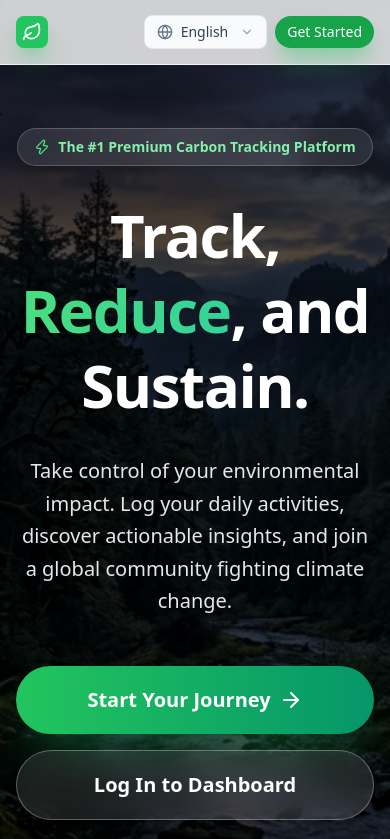
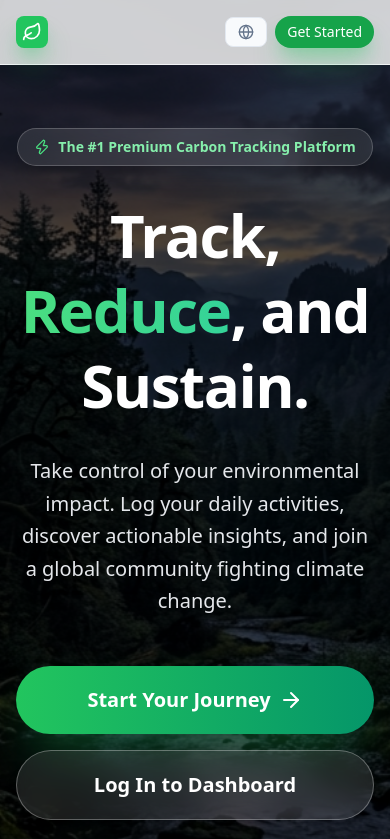
Before and after one commit to Tej1Pratap/Carbon-Footprint, a React (Vite) app in the folder frontend/: page / in a window 390 px wide. Shown: the top 839 px of the page. Built offline with nearby package versions, Linux system fonts and the light colour scheme.

Commit message:
Fix language selector on mobile

```diff
--- a/frontend/src/components/GoogleTranslate.jsx
+++ b/frontend/src/components/GoogleTranslate.jsx
@@ -135,8 +135,8 @@ const GoogleTranslate = () => {
         className="flex items-center gap-2 bg-slate-50 border border-slate-200 rounded-lg py-1.5 px-3 text-sm text-slate-700 font-medium hover:bg-slate-100 transition-colors focus:outline-none focus:ring-2 focus:ring-green-500/20"
       >
         <Globe size={16} className="text-slate-500" />
-        <span className="max-w-[100px] truncate">{currentLang.name.split(' ')[0]}</span>
-        <ChevronDown size={14} className="text-slate-400 ml-1" />
+        <span className="max-w-[100px] truncate hidden sm:inline-block">{currentLang.name.split(' ')[0]}</span>
+        <ChevronDown size={14} className="text-slate-400 ml-1 hidden sm:inline-block" />
       </button>
 
       {/* Custom Dropdown Menu */}
--- a/frontend/src/layouts/AdminLayout.jsx
+++ b/frontend/src/layouts/AdminLayout.jsx
@@ -188,7 +188,7 @@ const AdminLayout = ({ children }) => {
 
           <div className="flex items-center space-x-2 md:space-x-4">
             {/* Language Selector */}
-            <div className="flex items-center mt-1 hidden md:block">
+            <div className="flex items-center mt-1">
               <GoogleTranslate />
             </div>
 
```
Also changed, not shown: 1 other file (tests, documents, lock files or other folders).
